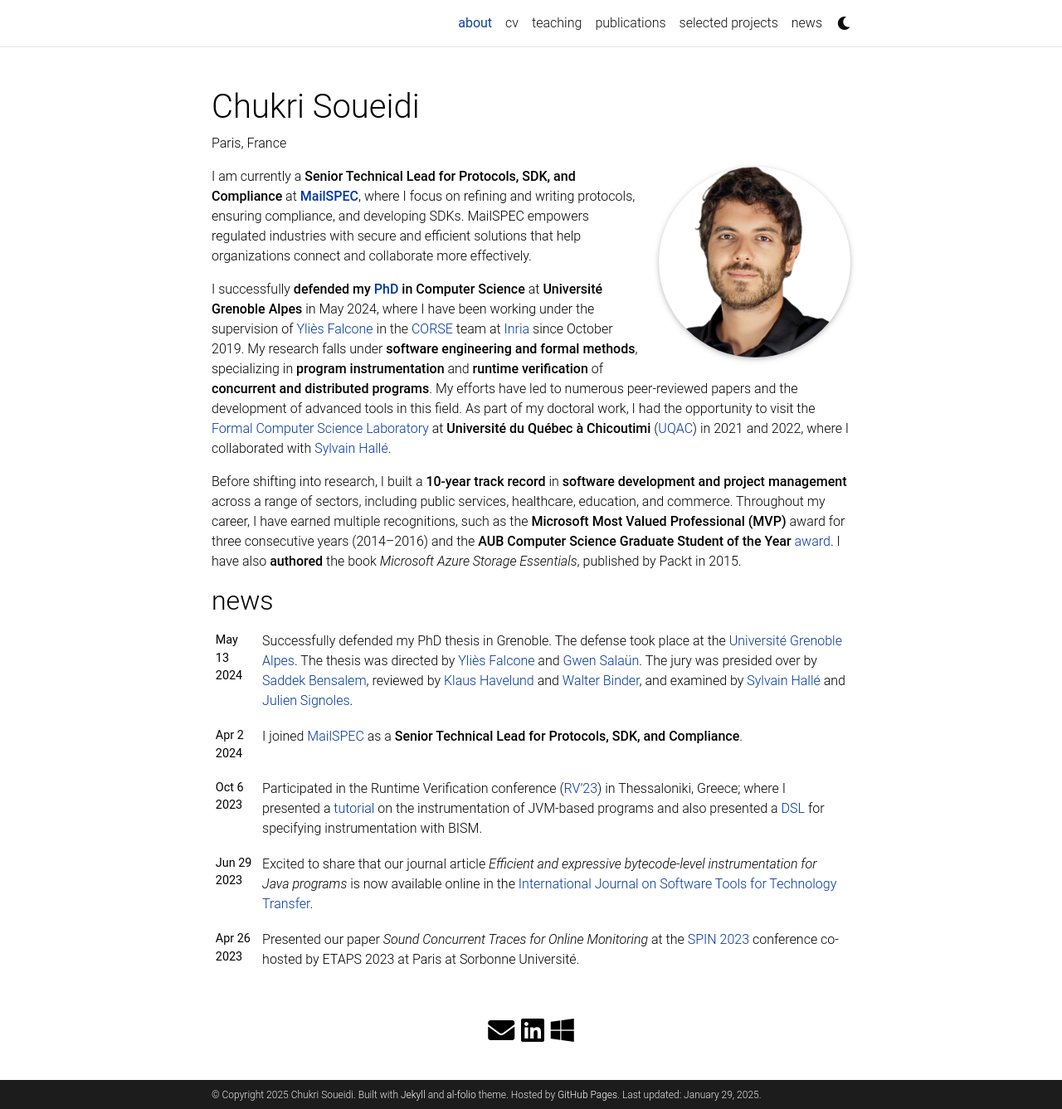
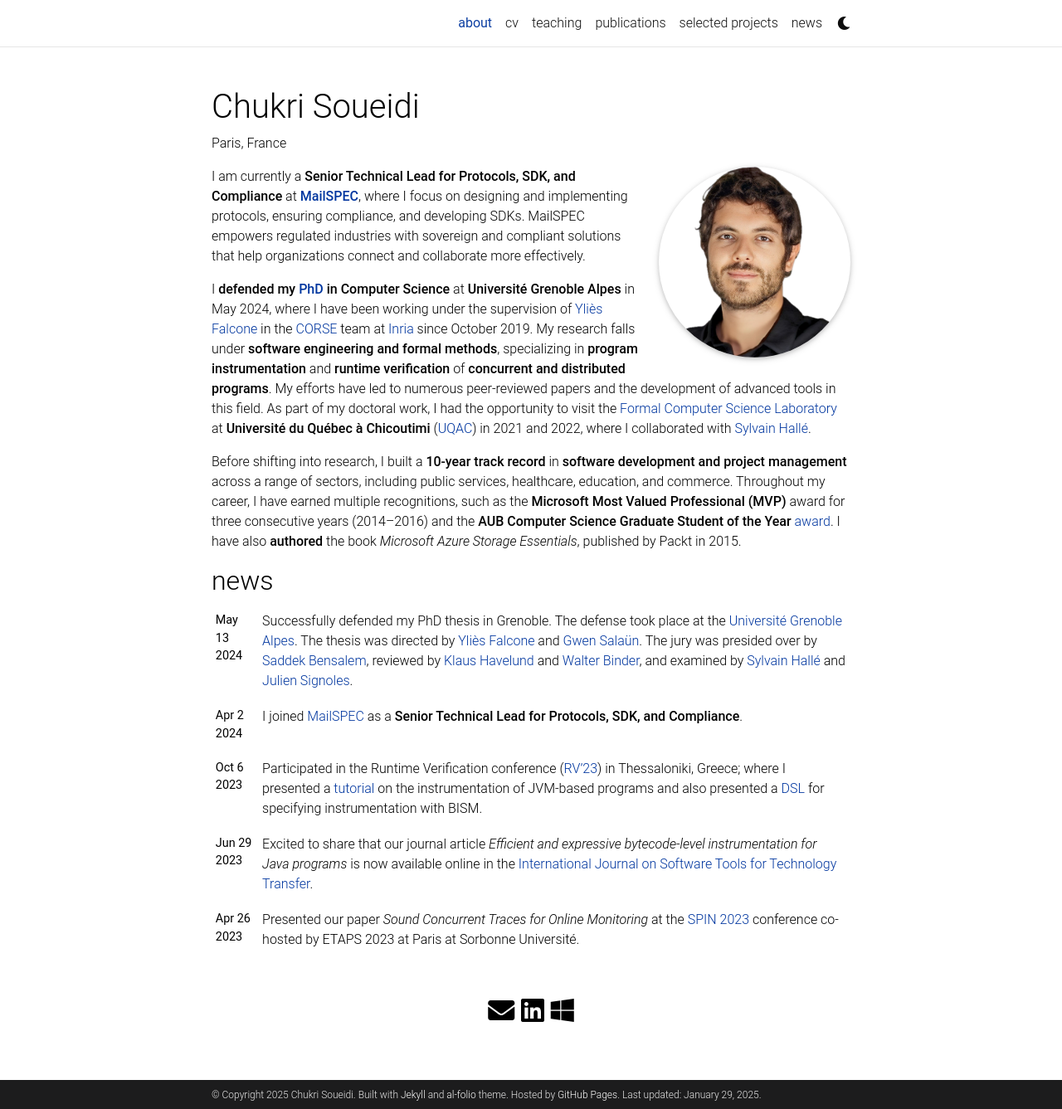
Before and after one commit to csoueidi/csoueidi, a Jekyll site: the page built from _pages/about.md, in a window 1280 px wide and 1337 px high. Shown: the whole window at 83% size. Built offline with Jekyll 4.4.1, drawn with Linux system fonts in a browser that asks for light colours; full-size pictures stand in for the smaller copies a plugin makes; some web fonts are replaced; comment, search, counter and statistics services are not loaded; a style sheet for code colours, icons or effects is not loaded.

Commit message:
changes to CV

```diff
--- a/_pages/about.md
+++ b/_pages/about.md
@@ -16,8 +16,8 @@
 pdf1: lettercmps.pdf
 ---
 
-I am currently a **Senior Technical Lead for Protocols, SDK, and Compliance** at **[MailSPEC](https://www.mailspec.com)**, where I focus on refining and writing protocols, ensuring compliance, and developing SDKs. MailSPEC empowers regulated industries with secure and efficient solutions that help organizations connect and collaborate more effectively.
+I am currently a **Senior Technical Lead for Protocols, SDK, and Compliance** at **[MailSPEC](https://www.mailspec.com)**, where I focus on designing and implementing protocols, ensuring compliance, and developing SDKs. MailSPEC empowers regulated industries with sovereign and compliant solutions that help organizations connect and collaborate more effectively.
 
-I successfully **defended my [PhD](https://theses.fr/2024GRALM021) in Computer Science** at **Université Grenoble Alpes** in May 2024, where I have been working under the supervision of [Yliès Falcone](https://www.ylies.fr) in the [CORSE](https://team.inria.fr/corse/) team at [Inria](http://inria.fr) since October 2019. My research falls under **software engineering and formal methods**, specializing in **program instrumentation** and [**runtime verification**](https://en.wikipedia.org/wiki/Runtime_verification) of **concurrent and distributed programs**. My efforts have led to numerous peer-reviewed papers and the development of advanced tools in this field. As part of my doctoral work, I had the opportunity to visit the [Formal Computer Science Laboratory](https://liflab.ca) at **Université du Québec à Chicoutimi** ([UQAC](https://www.uqac.ca)) in 2021 and 2022, where I collaborated with [Sylvain Hallé](https://leduotang.ca/sylvain/).
+I **defended my [PhD](https://theses.fr/2024GRALM021) in Computer Science** at **Université Grenoble Alpes** in May 2024, where I have been working under the supervision of [Yliès Falcone](https://www.ylies.fr) in the [CORSE](https://team.inria.fr/corse/) team at [Inria](http://inria.fr) since October 2019. My research falls under **software engineering and formal methods**, specializing in **program instrumentation** and [**runtime verification**](https://en.wikipedia.org/wiki/Runtime_verification) of **concurrent and distributed programs**. My efforts have led to numerous peer-reviewed papers and the development of advanced tools in this field. As part of my doctoral work, I had the opportunity to visit the [Formal Computer Science Laboratory](https://liflab.ca) at **Université du Québec à Chicoutimi** ([UQAC](https://www.uqac.ca)) in 2021 and 2022, where I collaborated with [Sylvain Hallé](https://leduotang.ca/sylvain/).
 
 Before shifting into research, I built a **10-year track record** in **software development and project management** across a range of sectors, including public services, healthcare, education, and commerce. Throughout my career, I have earned multiple recognitions, such as the **Microsoft Most Valued Professional (MVP)** award for three consecutive years (2014–2016) and the **AUB Computer Science Graduate Student of the Year** <a href="{{ page.pdf1 | prepend: 'assets/pdf/' | relative_url}}" target="_blank" rel="noopener noreferrer" >award</a>. I have also **authored** the book [_Microsoft Azure Storage Essentials_](https://www.packtpub.com/product/microsoft-azure-storage-essentials/9781784396237), published by Packt in 2015.
```
